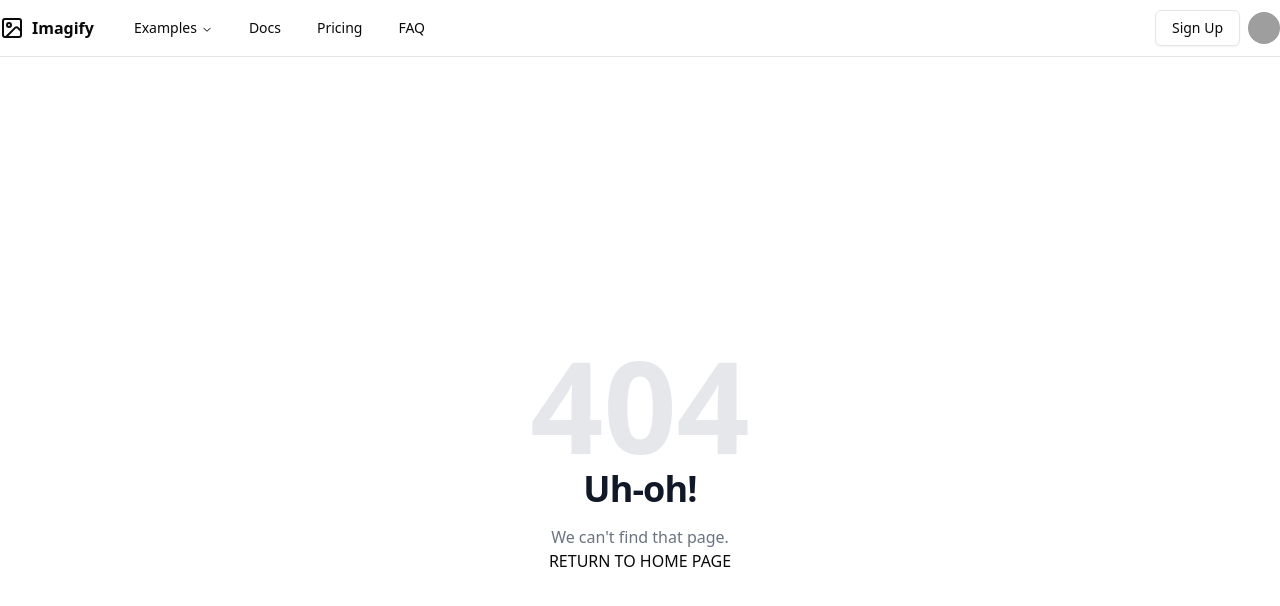
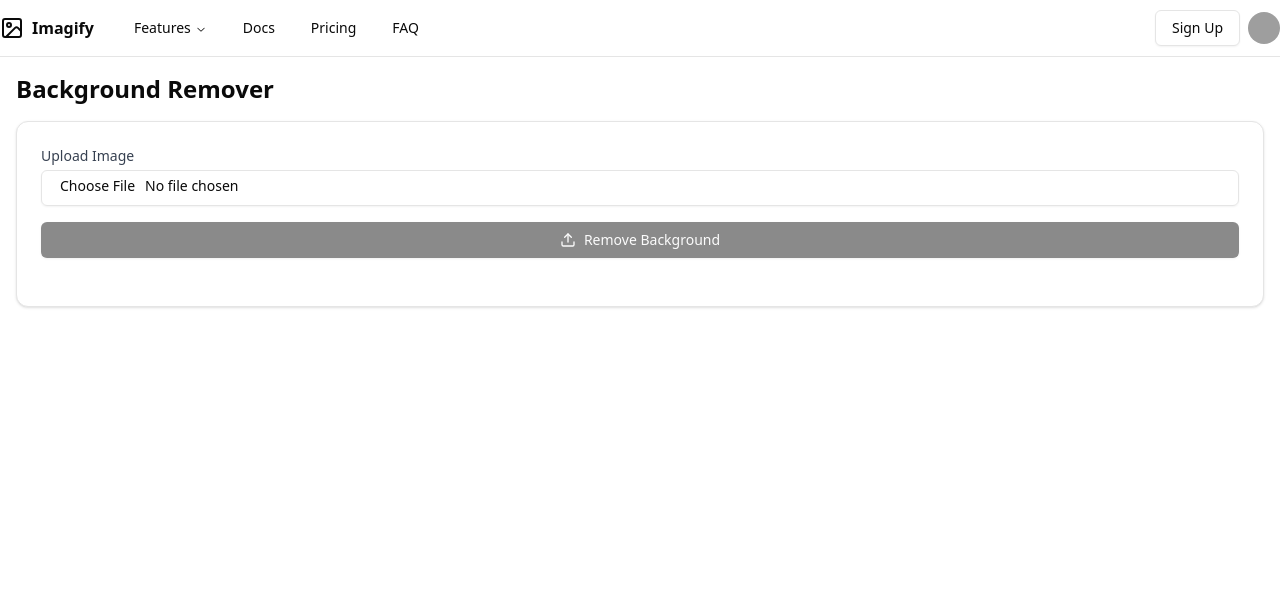
Before and after one commit to theprince29/Imageify, a React (Vite) app in the folder frontend/: page /features/remove-Bg in a window 1280 px wide. Before the commit this address had no page. Shown: the top 606 px of the page. Built offline with nearby package versions, Linux system fonts and the light colour scheme; grey boxes are pictures that could not be loaded.

Commit message:
added bg remover with resolved err

```diff
--- a/frontend/src/App.jsx
+++ b/frontend/src/App.jsx
@@ -16,6 +16,8 @@ import { useEffect } from "react";
 import { Context } from "./main";
 import { useContext } from "react";
 import Dashboard from "./components/dashboard/Dashboard";
+import FeatureDocumentation from "./components/Docs/FeatureDocumentation";
+import BackgroundRemover from "./components/Remove/BackgroundRemover";
 
 function App() {
   const { isAuthorized, setIsAuthorized, user, setUser } = useContext(Context);
@@ -55,6 +57,8 @@ function App() {
         <Route path="/reset-password/:token" element={<ResetPassword />} />
         {/* to test gen ai api */}
         <Route path="/demo" element={<GenerateImage />} />
+        <Route path="/docs" element={<FeatureDocumentation/>} />
+        <Route path = "/features/remove-Bg" element = {<BackgroundRemover/>}/>
         <Route path="/dashboard" element={<Dashboard/>}/>
         <Route path="*" element={<NotFound />} />
       </Routes>
--- /dev/null
+++ b/frontend/src/components/Docs/FeatureDocumentation.jsx
@@ -0,0 +1,73 @@
+import React from 'react';
+
+const FeatureDocumentation = () => {
+  return (
+    <div className="container mx-auto p-4">
+      <h1 className="text-3xl font-bold text-center mb-8">Feature Documentation</h1>
+
+      <div className="grid grid-cols-1 gap-8">
+        {/* Text to Image Feature */}
+        <div className="bg-white p-6 rounded-lg shadow-md">
+          <h2 className="text-xl font-semibold">1. Text to Image</h2>
+          <p className="mb-4">Generates an image based on a provided text prompt. Ideal for creating visuals from abstract ideas or descriptions.</p>
+          <h3 className="font-semibold">API Endpoint</h3>
+          <p className="mb-4"><code>POST /api/v1/text-to-image</code></p>
+          <h3 className="font-semibold">Request Example</h3>
+          <pre className="bg-gray-200 p-4 rounded-md">
+            {`{
+  "text": "A beautiful sunset over a mountain range",
+  "style": "realistic" // Optional: Specify style (e.g., 'cartoon', 'sketch')
+}`}
+          </pre>
+        </div>
+
+        {/* Image Editing Feature */}
+        <div className="bg-white p-6 rounded-lg shadow-md">
+          <h2 className="text-xl font-semibold">2. Image Editing</h2>
+          <p className="mb-4">Allows users to perform basic editing tasks such as cropping, resizing, or adjusting brightness and contrast.</p>
+          <h3 className="font-semibold">API Endpoint</h3>
+          <p className="mb-4"><code>POST /api/v1/image-editing</code></p>
+          <h3 className="font-semibold">Request Example</h3>
+          <pre className="bg-gray-200 p-4 rounded-md">
+            {`{
+  "actions": [
+    { "action": "resize", "width": 800, "height": 600 },
+    { "action": "brightness", "value": 20 }
+  ]
+}`}
+          </pre>
+        </div>
+
+        {/* Style Transfer Feature */}
+        <div className="bg-white p-6 rounded-lg shadow-md">
+          <h2 className="text-xl font-semibold">3. Style Transfer</h2>
+          <p className="mb-4">Applies a specified artistic style to an input image. Transform photos into artistic renditions.</p>
+          <h3 className="font-semibold">API Endpoint</h3>
+          <p className="mb-4"><code>POST /api/v1/style-transfer</code></p>
+          <h3 className="font-semibold">Request Example</h3>
+          <pre className="bg-gray-200 p-4 rounded-md">
+            {`{
+  "style": "Van Gogh" // Available styles: 'Van Gogh', 'Picasso', etc.
+}`}
+          </pre>
+        </div>
+
+        {/* Remove Background Feature */}
+        <div className="bg-white p-6 rounded-lg shadow-md">
+          <h2 className="text-xl font-semibold">4. Remove Background (Remove Bg)</h2>
+          <p className="mb-4">Removes the background from an input image, leaving the subject intact. Ideal for e-commerce or graphic design.</p>
+          <h3 className="font-semibold">API Endpoint</h3>
+          <p className="mb-4"><code>POST /api/v1/remove-bg</code></p>
+          <h3 className="font-semibold">Request Example</h3>
+          <pre className="bg-gray-200 p-4 rounded-md">
+            {`{
+  "image": "<uploaded-image-file>"
+}`}
+          </pre>
+        </div>
+      </div>
+    </div>
+  );
+};
+
+export default FeatureDocumentation;
--- a/frontend/src/components/Layout/Navbar.jsx
+++ b/frontend/src/components/Layout/Navbar.jsx
@@ -46,6 +46,11 @@ const components = [
     href: "/examples/style-transfer",
     description: "Apply artistic styles to your images.",
   },
+  {
+    title: "Remove Bg",
+    href: "/features/remove-Bg",
+    description: "Remove the background from images.",
+  }
 ];
 
 function Navbar() {
@@ -63,7 +68,7 @@ function Navbar() {
           <NavigationMenu>
             <NavigationMenuList>
               <NavigationMenuItem>
-                <NavigationMenuTrigger>Examples</NavigationMenuTrigger>
+                <NavigationMenuTrigger>Features</NavigationMenuTrigger>
                 <NavigationMenuContent>
                   <ul className="grid w-[400px] gap-3 p-4 md:w-[500px] md:grid-cols-2 lg:w-[600px]">
                     {components.map((component) => (
--- /dev/null
+++ b/frontend/src/components/Remove/BackgroundRemover.jsx
@@ -0,0 +1,133 @@
+import React, { useState, useCallback } from 'react';
+import axios from 'axios';
+import { Loader2, Upload, Download } from 'lucide-react';
+import { Button } from "@/components/ui/button";
+import { Card, CardContent } from "@/components/ui/card";
+import { Input } from "@/components/ui/input";
+import { Label } from "@/components/ui/label";
+
+export default function BackgroundRemover() {
+  const [file, setFile] = useState(null);
+  const [originalImage, setOriginalImage] = useState(null);
+  const [processedImage, setProcessedImage] = useState(null);
+  const [isLoading, setIsLoading] = useState(false);
+  const [error, setError] = useState(null);
+
+  const handleFileChange = useCallback((event) => {
+    const selectedFile = event.target.files && event.target.files[0];
+    if (selectedFile) {
+      setFile(selectedFile);
+      setOriginalImage(URL.createObjectURL(selectedFile));
+      setProcessedImage(null);
+      setError(null);
+    }
+  }, []);
+
+  const handleRemoveBackground = useCallback(async () => {
+    if (!file) {
+      setError('Please select an image first.');
+      return;
+    }
+
+    setIsLoading(true);
+    setError(null);
+
+    const formData = new FormData();
+    formData.append('file', file);  // Make sure the form field name matches the Flask backend
+
+    try {
+      const baseURL = 'http://127.0.0.1:5000';  // Use Flask's URL directly
+      const response = await axios.post(`${baseURL}/remove-background`, formData, {
+        headers: {
+          'Content-Type': 'multipart/form-data',
+        },
+        responseType: 'arraybuffer',
+      });
+
+      // Check if the response is a valid image
+      if (response.headers['content-type'].includes('image')) {
+        const blob = new Blob([response.data], { type: 'image/png' });
+        setProcessedImage(URL.createObjectURL(blob));
+      } else {
+        const data = new TextDecoder().decode(new Uint8Array(response.data));
+        throw new Error(`Unexpected response: ${data}`);
+      }
+    } catch (err) {
+      setError('Failed to process the image. Please try again.');
+      console.error('Error details:', err.response ? err.response.data : err.message);
+    } finally {
+      setIsLoading(false);
+    }
+  }, [file]);
+
+  const handleDownload = useCallback(() => {
+    if (processedImage) {
+      const link = document.createElement('a');
+      link.href = processedImage;
+      link.download = 'processed-image.png'; // Filename for the download
+      link.click();
+    }
+  }, [processedImage]);
+
+  return (
+    <div className="container mx-auto p-4">
+      <h1 className="text-2xl font-bold mb-4">Background Remover</h1>
+      <Card>
+        <CardContent className="p-6">
+          <div className="mb-4">
+            <Label htmlFor="image-upload" className="block text-sm font-medium text-gray-700">
+              Upload Image
+            </Label>
+            <Input
+              id="image-upload"
+              type="file"
+              accept="image/*"
+              onChange={handleFileChange}
+              className="mt-1"
+            />
+          </div>
+          <Button
+            onClick={handleRemoveBackground}
+            disabled={!file || isLoading}
+            className="w-full"
+          >
+            {isLoading ? (
+              <>
+                <Loader2 className="mr-2 h-4 w-4 animate-spin" />
+                Processing...
+              </>
+            ) : (
+              <>
+                <Upload className="mr-2 h-4 w-4" />
+                Remove Background
+              </>
+            )}
+          </Button>
+          {error && <p className="text-red-500 mt-2">{error}</p>}
+          <div className="mt-6 grid grid-cols-1 gap-4 sm:grid-cols-2">
+            {originalImage && (
+              <div>
+                <h2 className="text-lg font-semibold mb-2">Original Image</h2>
+                <img src={originalImage} alt="Original" className="max-w-full h-auto rounded-lg" />
+              </div>
+            )}
+            {processedImage && (
+              <div>
+                <h2 className="text-lg font-semibold mb-2">Processed Image</h2>
+                <img src={processedImage} alt="Processed" className="max-w-full h-auto rounded-lg" />
+                <Button
+                  onClick={handleDownload}
+                  className="mt-4 w-full"
+                  disabled={!processedImage}
+                >
+                  <Download className="mr-2 h-4 w-4" />
+                  Download Processed Image
+                </Button>
+              </div>
+            )}
+          </div>
+        </CardContent>
+      </Card>
+    </div>
+  );
+}
```
Also changed, not shown: frontend/src/components/Style/StyleTransfer.jsx (added), 3 other files (tests, documents, lock files or other folders).
